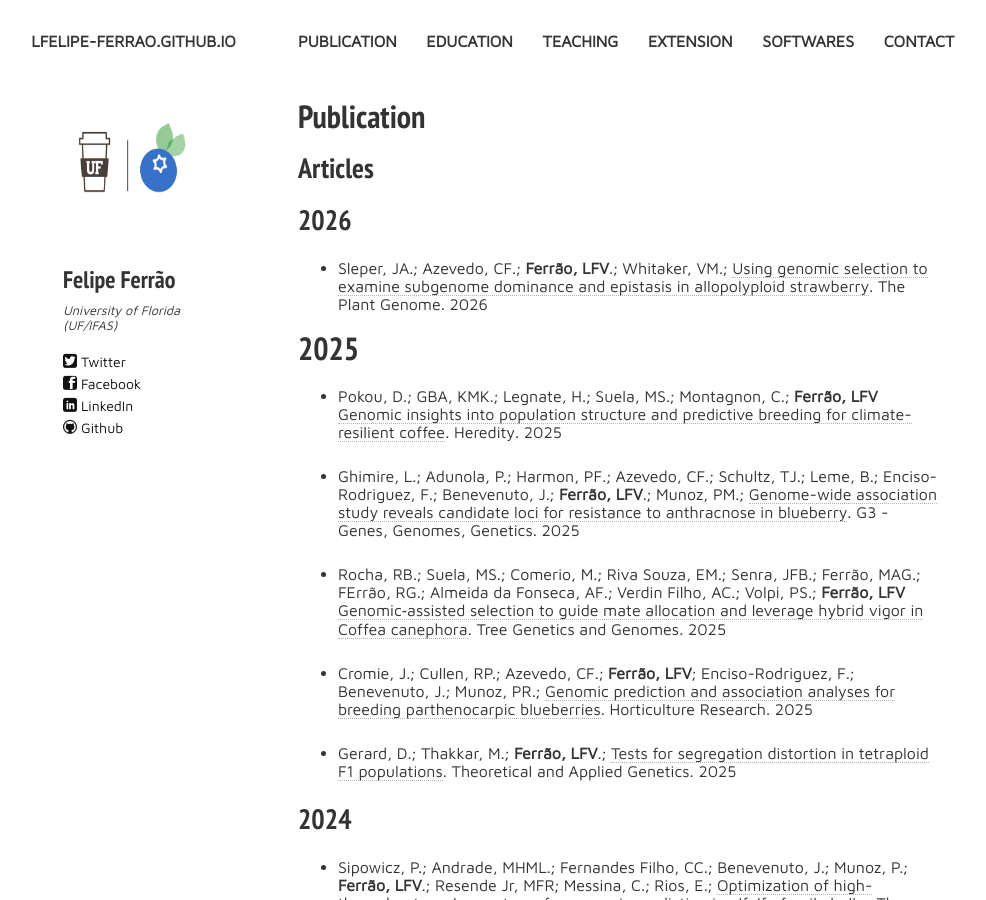
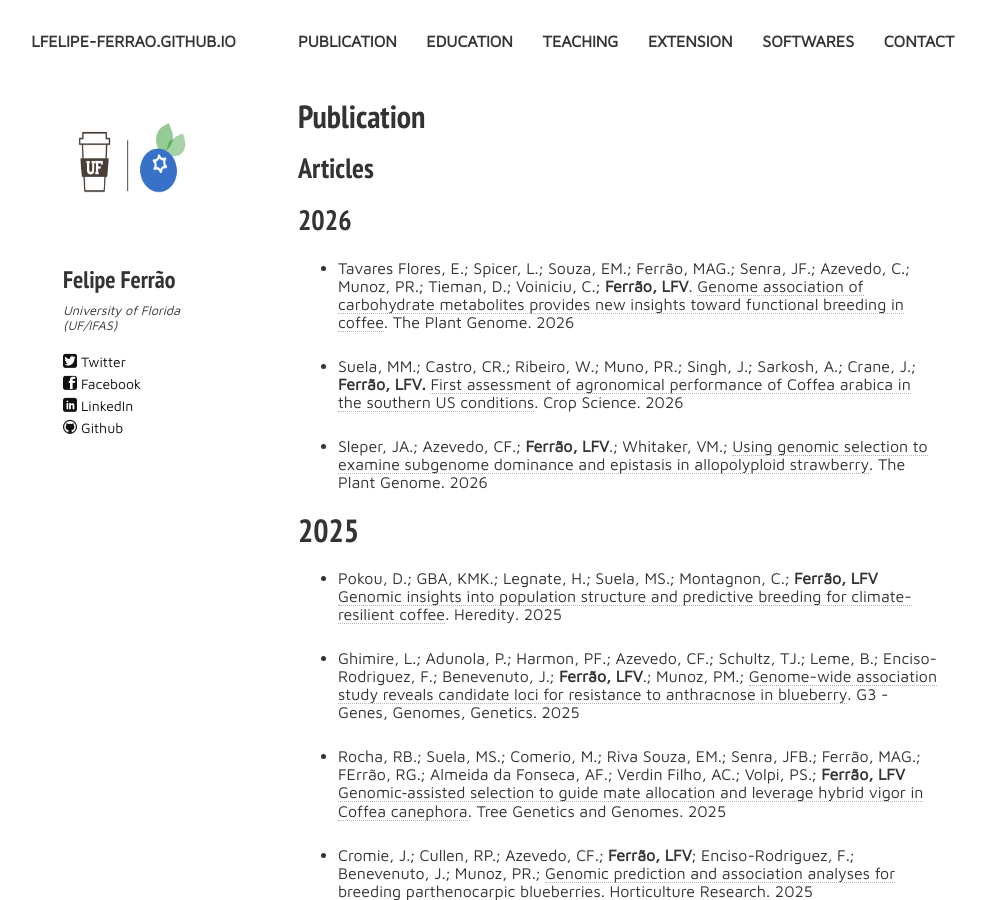
Before and after one commit to lfelipe-ferrao/lfelipe-ferrao.github.io, a Jekyll site: the page built from publication.md, in a window 1280 px wide and 900 px high. Shown: the whole window, without its empty margins (22-1008 px from the left). Built offline with Jekyll 4.4.1, drawn with Linux system fonts in a browser that asks for light colours; nearby versions of some CDN libraries.

Commit message:
Update publication.md

```diff
--- a/publication.md
+++ b/publication.md
@@ -15,6 +15,10 @@ tags: [people, undergrads, MSc, PhD, postdocs]
 ## Articles
 
 ## 2026
+
+- Tavares Flores, E.; Spicer, L.; Souza, EM.; Ferrão, MAG.; Senra, JF.; Azevedo, C.; Munoz, PR.; Tieman, D.; Voiniciu, C.; **Ferrão, LFV**. [Genome association of carbohydrate metabolites provides new insights toward functional breeding in coffee](https://acsess.onlinelibrary.wiley.com/doi/10.1002/tpg2.70239). The Plant Genome. 2026
+
+- Suela, MM.; Castro, CR.; Ribeiro, W.; Muno, PR.; Singh, J.; Sarkosh, A.; Crane, J.; **Ferrão, LFV.** [First assessment of agronomical performance of Coffea arabica in the southern US conditions](https://acsess.onlinelibrary.wiley.com/doi/abs/10.1002/csc2.70270). Crop Science. 2026
 
 - Sleper, JA.; Azevedo, CF.; **Ferrão, LFV**.; Whitaker, VM.; [Using genomic selection to examine subgenome dominance and epistasis in allopolyploid strawberry](https://acsess.onlinelibrary.wiley.com/doi/10.1002/tpg2.70204). The Plant Genome. 2026
 
```
